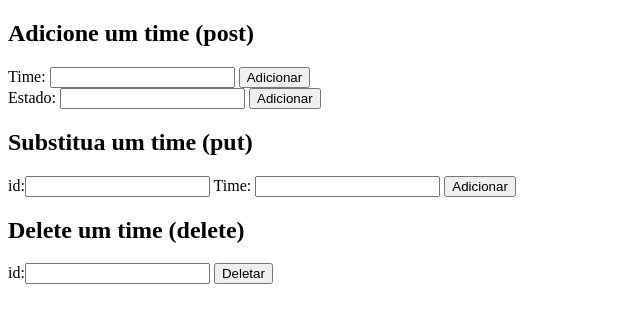
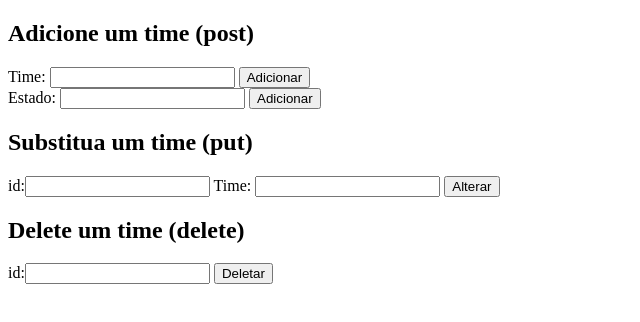
Before and after one commit to thaleshanashiro/frontend, a plain HTML site: page index.html in a window 1280 px wide. Shown: the full height of the page, 0-640 px from the left. Drawn offline with Linux system fonts and the light colour scheme.

Commit message:
Update index.html

```diff
--- a/index.html
+++ b/index.html
@@ -27,7 +27,7 @@
         <form id="putForm">
             <label>id:<input type="text" name="id"/></label>
             <label>Time: <input type="text" name="time"/></label>
-            <button type="submit" onclick="return submitPut()">Adicionar</button>
+            <button type="submit" onclick="return submitPut()">Alterar</button>
         </form>
 
         <h2>Delete um time (delete) </h2>
```
